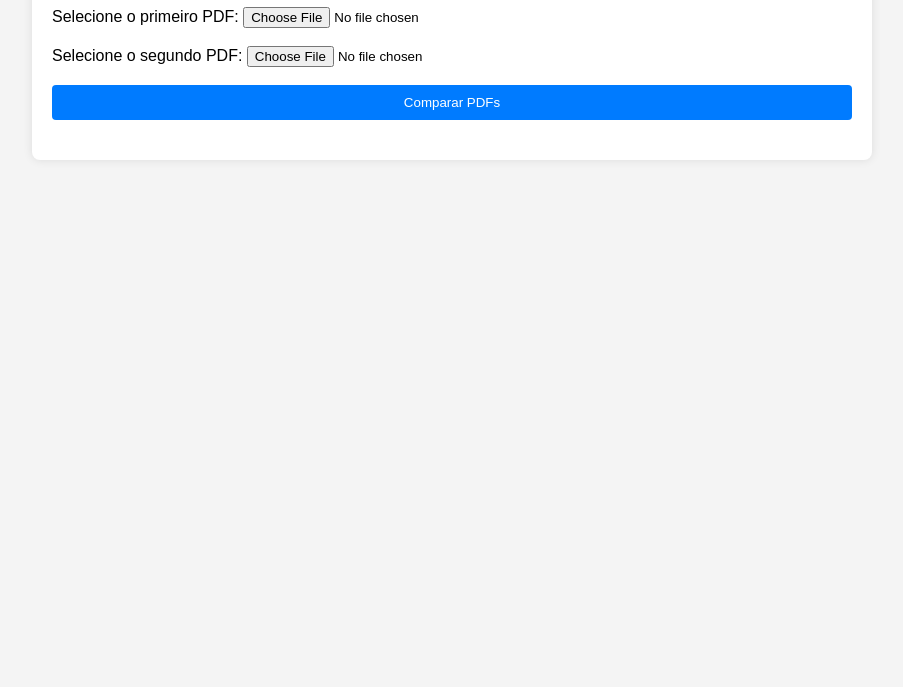
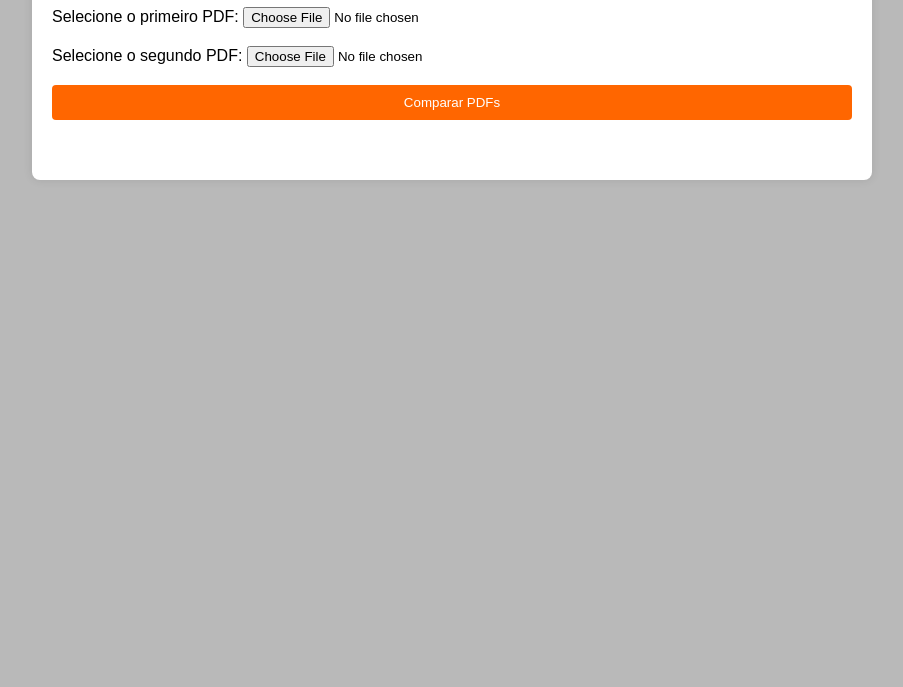
Before and after one commit to Jpprignolato/comparerPDF, a website: page public/index.html in a window 1280 px wide. Shown: the part 113-800 px from the top of the page, without its empty margins (188-1091 px from the left). Drawn offline with Linux system fonts and the light colour scheme.

Commit message:
Color change

```diff
--- a/public/styles.css
+++ b/public/styles.css
@@ -2,13 +2,13 @@ body {
     font-family: Arial, sans-serif;
     margin: 0;
     padding: 20px;
-    background-color: #f4f4f4;
+    background-color: #b9b9b9;
 }
 
 .container {
     max-width: 800px;
     margin: 0 auto;
-    background: white;
+    background: rgb(255, 255, 255);
     padding: 20px;
     border-radius: 8px;
     box-shadow: 0px 0px 10px rgba(0,0,0,0.1);
@@ -20,14 +20,14 @@ h1 {
 }
 
 form {
-    margin-bottom: 20px;
+    margin-bottom: 40px;
 }
 
 button {
     display: block;
     width: 100%;
     padding: 10px;
-    background-color: #007BFF;
+    background-color: #ff6600;
     color: white;
     border: none;
     border-radius: 4px;
```
Also changed, not shown: 4 other files.
